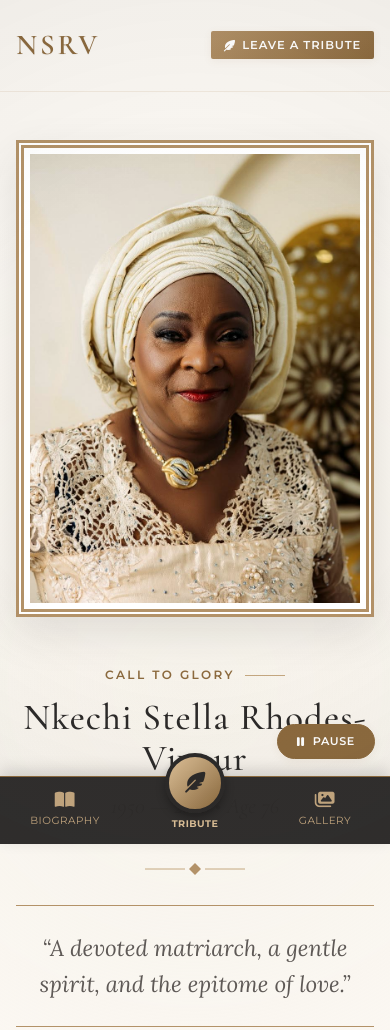
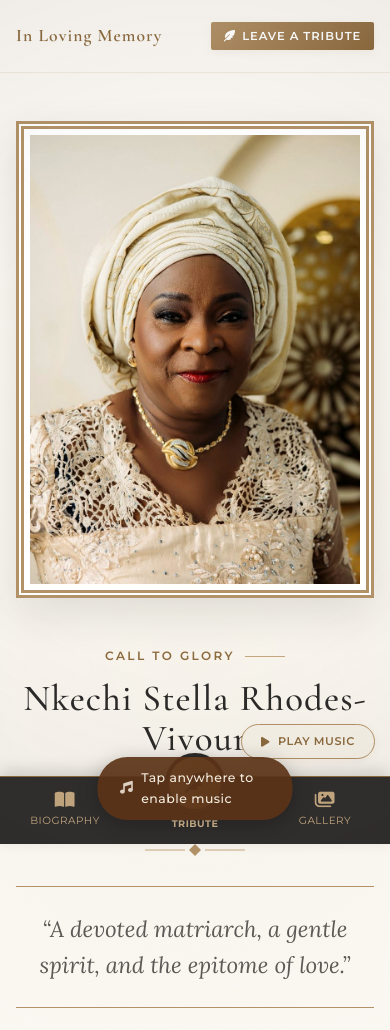
Before and after one commit to aaronayeni-debug/grv-mother, a plain HTML site: page index.html in a window 390 px wide. Shown: the top 1030 px of the page. Drawn offline with nearby package versions, Linux system fonts and the light colour scheme; no server answers.

Commit message:
Fix mobile audio autoplay + update header logo text

```diff
--- a/index.html
+++ b/index.html
@@ -52,7 +52,7 @@
   <header class="site-header">
     <div class="header-container">
       <div class="logo">
-        <a href="#hero">NSRV</a>
+        <a href="#hero">In Loving Memory</a>
       </div>
       <nav class="desktop-nav">
         <ul>
@@ -334,7 +334,7 @@
         </div>
 
         <!-- Gallery Item 4 -->
-        <div class="gallery-card" onclick="openLightbox(3)">
+        <!-- <div class="gallery-card" onclick="openLightbox(3)">
           <div class="gallery-img-container">
             <img src="assets/gallery-3.jpg" alt="Stella Rhodes-Vivour smiling portrait" class="gallery-img">
             <div class="gallery-overlay">
@@ -343,7 +343,7 @@
             </div>
           </div>
           <div class="gallery-caption">Moments of Joy</div>
-        </div>
+        </div> -->
 
         <!-- Gallery Item 5 -->
         <div class="gallery-card" onclick="openLightbox(4)">
--- a/script.js
+++ b/script.js
@@ -274,9 +274,6 @@ function initAudioPlayer() {
 
   const icon = btn.querySelector('i');
   const text = btn.querySelector('.music-text');
-  audio.volume = 0.75;
-
-  let interactionHandled = false;
 
   function setPlaying() {
     btn.classList.add('playing');
@@ -290,27 +287,46 @@ function initAudioPlayer() {
     text.innerText = 'Play Music';
   }
 
-  // Attempt immediate autoplay (works if user visited before / browser allows)
-  audio.play().then(setPlaying).catch(() => {
-    // Blocked — listen for first interaction anywhere on the page
-    const onInteraction = () => {
-      if (interactionHandled) return;
-      interactionHandled = true;
-      audio.play().then(setPlaying).catch(() => {});
-      document.removeEventListener('click',      onInteraction);
-      document.removeEventListener('touchstart', onInteraction);
-    };
-    document.addEventListener('click',      onInteraction);
-    document.addEventListener('touchstart', onInteraction);
+  // ── Muted autoplay (allowed on all mobile browsers) ──
+  audio.volume = 0.75;
+  audio.muted  = true;
+
+  audio.play().then(() => {
+    // Playing muted — now show a nudge banner prompting unmute
+    showAudioNudge();
+  }).catch(() => {
+    // Autoplay fully blocked — wait for any interaction
+    setPaused();
   });
 
-  // Manual toggle — stop propagation so it doesn't fire onInteraction
+  // ── Nudge banner ──
+  function showAudioNudge() {
+    if (document.getElementById('audio-nudge')) return;
+    const nudge = document.createElement('div');
+    nudge.id = 'audio-nudge';
+    nudge.setAttribute('role', 'status');
+    nudge.innerHTML = `<i class="fas fa-music"></i> Tap anywhere to enable music`;
+    document.body.appendChild(nudge);
+
+    const dismiss = () => {
+      audio.muted = false;
+      setPlaying();
+      nudge.classList.add('nudge-hide');
+      setTimeout(() => nudge.remove(), 600);
+      document.removeEventListener('click',      dismiss);
+      document.removeEventListener('touchstart', dismiss);
+    };
+    document.addEventListener('click',      dismiss);
+    document.addEventListener('touchstart', dismiss);
+  }
+
+  // ── Manual toggle button ──
   btn.addEventListener('click', (e) => {
     e.stopPropagation();
-    interactionHandled = true;
-    document.removeEventListener('click',      () => {});
-    document.removeEventListener('touchstart', () => {});
-
+    if (audio.muted) {
+      audio.muted = false;
+      document.getElementById('audio-nudge')?.remove();
+    }
     if (audio.paused) {
       audio.play().then(setPlaying).catch(() => {});
     } else {
@@ -319,6 +335,7 @@ function initAudioPlayer() {
     }
   });
 }
+
 
 /* -------------------------------------------------------------
    BIOGRAPHY TABS
--- a/styles.css
+++ b/styles.css
@@ -202,11 +202,12 @@ h1, h2, h3, h4 {
 
 .logo a {
   font-family: var(--font-heading);
-  font-size: 1.8rem;
+  font-size: 1.1rem;
   font-weight: 600;
-  letter-spacing: 0.1em;
+  letter-spacing: 0.06em;
   color: var(--color-gold-dark);
   text-shadow: 0 1px 1px rgba(0, 0, 0, 0.05);
+  white-space: nowrap;
 }
 
 .desktop-nav ul {
@@ -1617,8 +1618,53 @@ h1, h2, h3, h4 {
     width: 100%;
   }
 
+
   .audio-control-container {
     bottom: 85px; /* Position above mobile navigation bar */
     right: 15px;
   }
 }
+
+/* -------------------------------------------------------------
+   AUDIO NUDGE BANNER (mobile tap-to-enable)
+   ------------------------------------------------------------- */
+#audio-nudge {
+  position: fixed;
+  bottom: 1.5rem;
+  left: 50%;
+  transform: translateX(-50%) translateY(0);
+  background: rgba(92, 51, 23, 0.92);
+  color: #f5ede0;
+  font-family: var(--font-ui);
+  font-size: 0.78rem;
+  font-weight: 500;
+  letter-spacing: 0.04em;
+  padding: 0.65rem 1.4rem;
+  border-radius: 30px;
+  display: flex;
+  align-items: center;
+  gap: 0.5rem;
+  z-index: 9999;
+  box-shadow: 0 4px 20px rgba(0,0,0,0.25);
+  animation: nudge-in 0.4s ease forwards;
+  pointer-events: none;
+}
+
+#audio-nudge i {
+  font-size: 0.8rem;
+  opacity: 0.85;
+}
+
+.nudge-hide {
+  animation: nudge-out 0.5s ease forwards !important;
+}
+
+@keyframes nudge-in {
+  from { opacity: 0; transform: translateX(-50%) translateY(20px); }
+  to   { opacity: 1; transform: translateX(-50%) translateY(0); }
+}
+
+@keyframes nudge-out {
+  from { opacity: 1; transform: translateX(-50%) translateY(0); }
+  to   { opacity: 0; transform: translateX(-50%) translateY(20px); }
+}
```
Also changed, not shown: assets/gallery-3.jpg (deleted), 1 other file.
